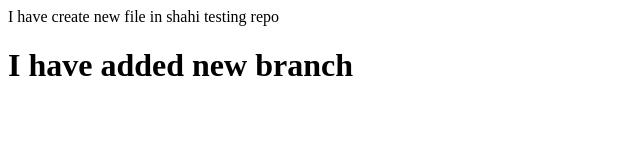
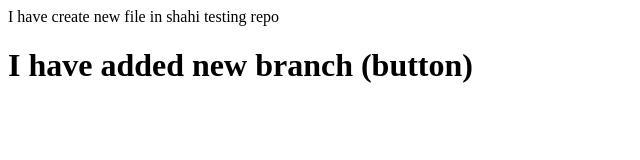
Before and after one commit to shahi-patan/shahi-Testing, a plain HTML site: page index.html in a window 1280 px wide. Shown: the whole page, without its empty margins (0-640 px from the left). Drawn offline with Linux system fonts and the light colour scheme.

```diff
--- a/index.html
+++ b/index.html
@@ -1,2 +1,2 @@
 <p>I have create new file in shahi testing repo</p>
-<h1>I have added new branch</h1>
+<h1>I have added new branch (button)</h1>
```
